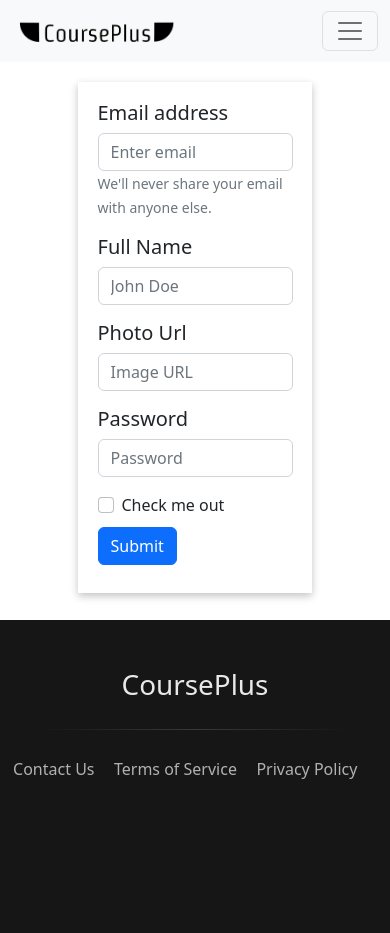
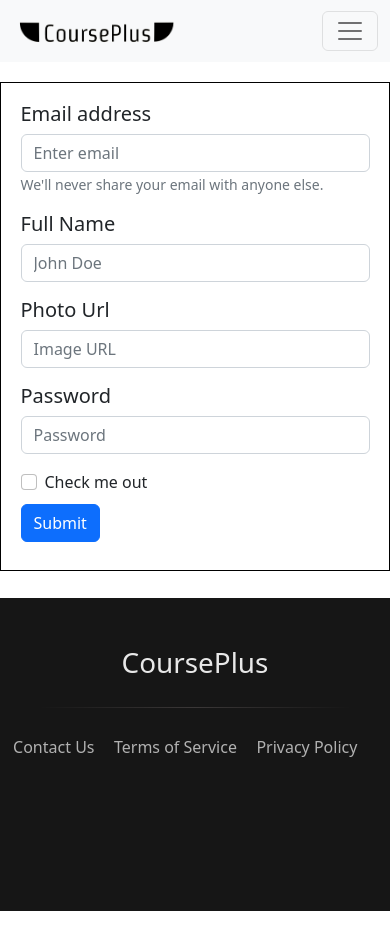
Before and after one commit to SadnanRashid/edtech-site-client, a React (Create React App) app: page /register in a window 390 px wide. After the commit the page ends 911 px from the top, so only its background shows below. Built offline with nearby package versions, Linux system fonts and the light colour scheme; no server answers.

Commit message:
responsive done

```diff
--- a/src/comps/courses/CourseDetails/CourseDetails.js
+++ b/src/comps/courses/CourseDetails/CourseDetails.js
@@ -42,7 +42,7 @@ export default function CourseDetails() {
             </p>
             <p className="text-primary ms-5">
               <BsFillCartCheckFill />
-              <span className="ms-2 text-dark">{data.sale}</span>
+              <span className="ms-2 text-dark">{data.price} tk</span>
             </p>
             <p className="text-success ms-5">
               <BsFillClockFill />
--- a/src/comps/navbar/navbar.js
+++ b/src/comps/navbar/navbar.js
@@ -81,3 +81,14 @@ export default function Navbar() {
     </nav>
   );
 }
+
+// logout function for testing only
+function logout() {
+  signOut(auth)
+    .then(() => {
+      // Sign-out successful.
+    })
+    .catch((error) => {
+      // An error happened.
+    });
+}
--- a/src/comps/register/Register.js
+++ b/src/comps/register/Register.js
@@ -3,9 +3,11 @@ import React, { useState } from "react";
 import { createUserWithEmailAndPassword } from "firebase/auth";
 import { auth } from "../../firebase/firebase.config";
 import { updateUserProfile } from "./Register.function";
+import { useNavigate } from "react-router-dom";
 
 export default function Register() {
   const [error, setError] = useState("");
+  const navigate = useNavigate();
   //
   const handleSubmit = (event) => {
     event.preventDefault();
@@ -31,6 +33,7 @@ export default function Register() {
         console.log(user);
         setError(""); //Edit later
         updateUserProfile(auth, profileData);
+        navigate("/");
       })
       .catch((error) => {
         const errorCode = error.code;
--- a/src/comps/register/register.css
+++ b/src/comps/register/register.css
@@ -5,3 +5,14 @@
   box-shadow: rgba(0, 0, 0, 0.24) 0px 3px 8px;
   padding: 5%;
 }
+
+@media only screen and (max-width: 600px) {
+  .register-form {
+    width: 100%;
+    margin-left: 0;
+    margin-top: 5%;
+    box-shadow: none;
+    border: 1px solid black;
+    padding: 5%;
+  }
+}
```
